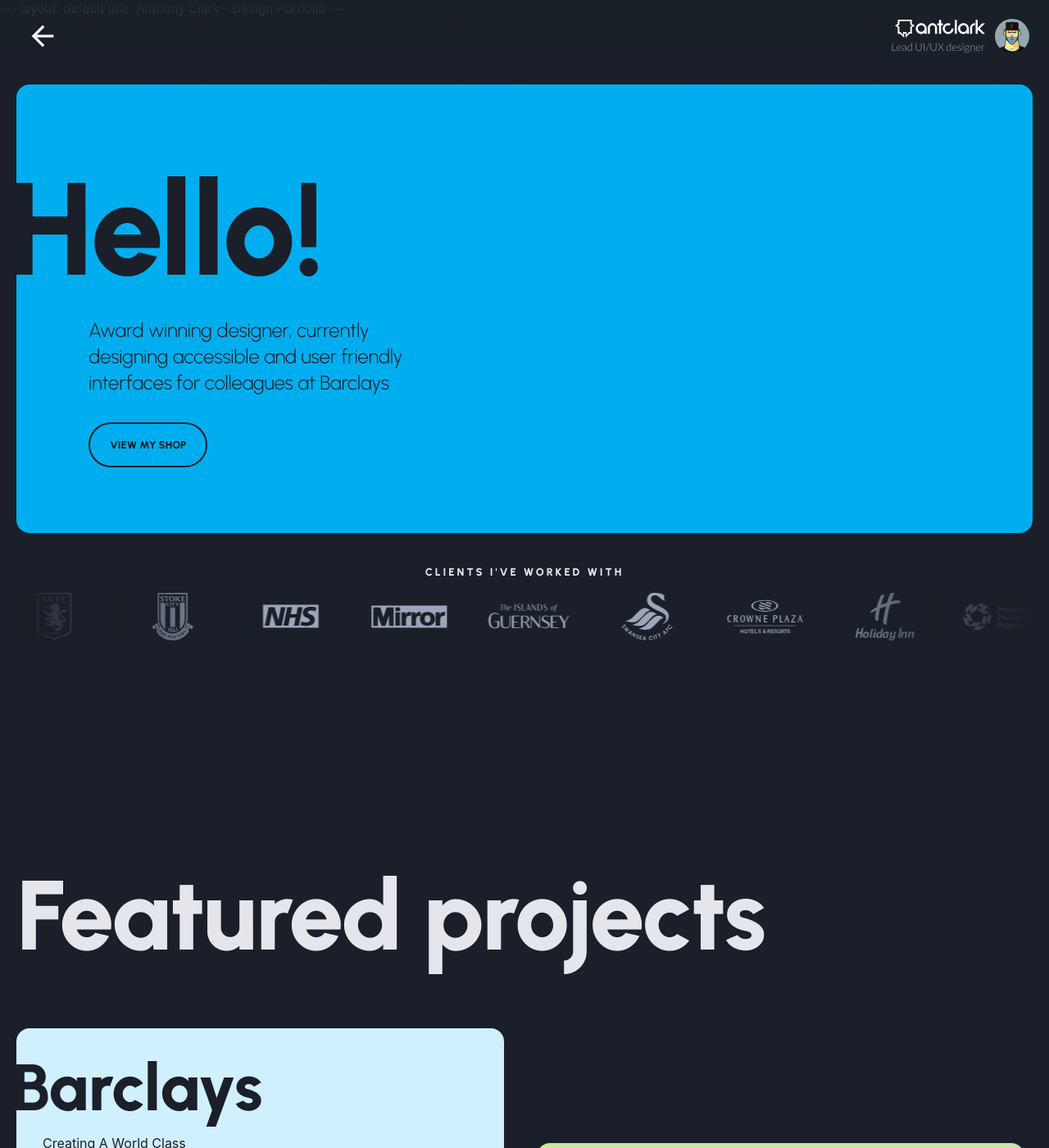
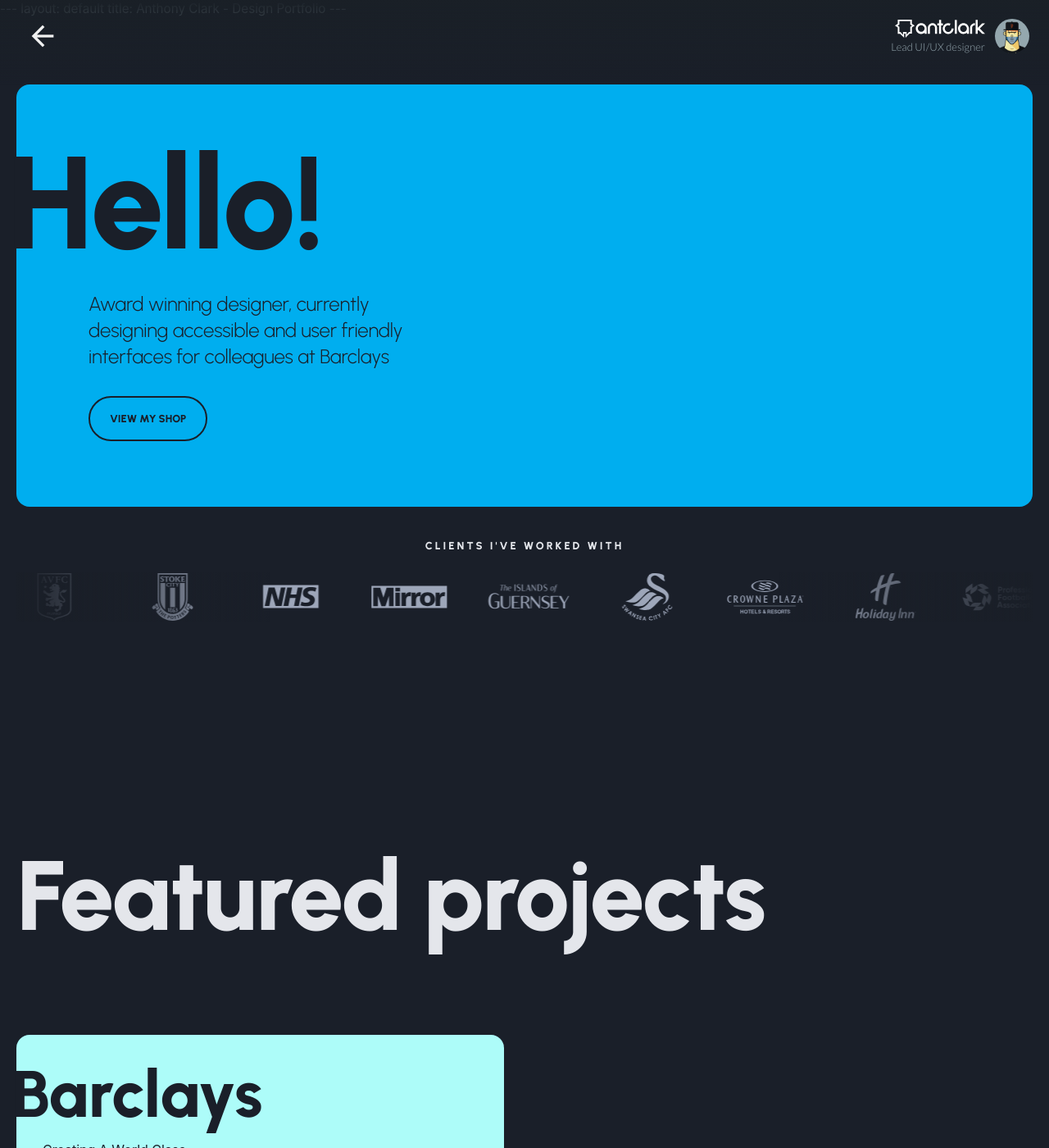
Before and after one commit to anthony-clark/AnthonyClark.github.io, a Jekyll site: the page home.html, which Jekyll copies as it is, in a window 1280 px wide and 1400 px high. Shown: the whole window at 82% size. Built offline with Jekyll 4.4.1, drawn with Linux system fonts in a browser that asks for light colours; nearby versions of some CDN libraries; some of the changed text lies outside the part shown.

Commit message:
home edits

```diff
--- a/css/main.css
+++ b/css/main.css
@@ -87,7 +87,7 @@
   #home-hero{
   border-radius: 16px;
   background-color: #00aeef;
-  padding: 48px 88px 80px 88px;
+  padding: 16px 88px 80px 88px;
   margin: 80px auto 24px auto;
   }
   #home-hero h1{
@@ -365,7 +365,7 @@
      line-height: 48px;
 }
 h3.small{
-    margin: 0;
+    margin: 0 0 8px 0;
     padding: 0;
     font-size: 13px;
     text-transform: uppercase;
@@ -472,7 +472,7 @@
 
 #featured-projects ul{
     padding: 0;
-    margin:0;
+    margin:80px 0 0 0;
     display: flex;
     flex-wrap: wrap;
 }
@@ -482,6 +482,7 @@
     width: 48%;
     list-style: none;
     float: left;
+    position: relative;
 }
 #featured-projects ul li.no-margin{
     margin: 0;
@@ -498,10 +499,13 @@
     transition: background-position .50s ease-in-out;
     -moz-transition: background .50s ease-in-out;
     -webkit-transition: background .50s ease-in-out;
-    height: 280px;
     padding:24px 32px 32px 32px;
 }
-
+.home-featured-projects a img{
+position: absolute;
+right: 0;
+top: 80px;
+}
 .home-featured-projects p{
   font-size: 16px;
   line-height: 24px;
@@ -509,7 +513,8 @@
   font-family: 'Inter', Arial, Helvetica;
   font-weight: 400;
   margin-bottom: 16px;
-  width:220px
+  width:220px;
+  min-height: 64px;
 }
 .home-featured-projects h3{
   margin: 0;
@@ -555,7 +560,7 @@
 .home-featured-projects.barclays a{
   background-size: 180%;
   background-position: -115px -170px;
-  background-color: #D1F0FF;
+  background-color: #ADFCF9;
 }
 .home-featured-projects.barclays a:hover{
     background-size: 300%;
@@ -584,7 +589,7 @@
 .home-featured-projects.lexus a{
   background-size: 195%;
   background-position: -175px -45px;
-  background-color: #D2D5D7;
+  background-color: #D1DAEC;
   margin-top: 32px;
 }
 .home-featured-projects.lexus a:hover{
@@ -603,7 +608,7 @@
 .home-featured-projects.lfc a{
   background-size: 210%;
   background-position: -345px -25px;
-  background-color: #EBEBD3;
+  background-color: #FC1255;
   margin-top: -110px;
 }
 
@@ -624,7 +629,7 @@
 .home-featured-projects.playmaker a{
   background-size: 260%;
   background-position: -265px -15px;
-  background-color: #C5E6A6;
+  background-color: #C8FF95;
   margin-top: 140px;
 }
 .home-featured-projects.playmaker a:hover{
@@ -672,11 +677,13 @@
 #project-archive-row-3{
     display: flex;
     grid-gap: 40px;
+    align-content: flex-start;
+    align-items: flex-start;
+    flex-wrap: wrap;
 }
 #project-archive-row-3 img{
     width: 440px;
-    height: fit-content;
-    display: block;
+
 }
 
 #about{
@@ -708,7 +715,7 @@
 ul.experience li{
     padding-bottom: 32px;
     border-left: 1px solid #94a6ae;
-    padding-left: 44px;
+    padding-left: 24px;
 }
 ul.experience li.current:before {
     position: absolute;
@@ -777,7 +784,7 @@
     background-repeat: no-repeat;
     background-position: right;
     border-radius: 16px;
-    padding: 88px 56px 80px 56px;
+    padding: 56px 56px 80px 56px;
     margin-bottom: 160px;
     position: relative;
 }
@@ -815,7 +822,7 @@
     width: 520px;
     position: absolute;
     right: 8px;
-    top: -105px;
+    top: -160px;
 }
 
 
--- a/home.html
+++ b/home.html
@@ -92,7 +92,7 @@
 			<li class="home-featured-projects barclays"><a href=""><h3>Barclays</h3><p>Creating A World Class Sports Platform</p><span class="material-icons-outlined">arrow_forward</span></a></li>
 			<li class="home-featured-projects playmaker no-margin"><a href="/playmaker-platform.html"><h3>Playmaker</h3><p>Creating A World Class Sports Platform</p><span class="material-icons-outlined">arrow_forward</span></a></li>
 			<li class="home-featured-projects lfc"><a href="/Liverpool-fc-store.html"><h3>Liverpool FC</h3><p>Designing the first fully responsive ecommerce offering in football</p><span class="material-icons-outlined">arrow_forward</span></a></li>
-			<li class="home-featured-projects lexus no-margin"><a href="/lexus-car-search.html"><h3>Lexus</h3><p>Improving The Search For A Pre-Owned Lexus</p><span class="material-icons-outlined">arrow_forward</span></a></li>
+			<li class="home-featured-projects lexus no-margin"><a href="/lexus-car-search.html"><h3>Lexus</h3><p>Improving The Search For A Pre-Owned Lexus</p><span class="material-icons-outlined">arrow_forward</span><img src="images/homepage/home-lexus-screens.png" class="small-archive-image" alt="Screenshots of Lexus car search concept designs"></a></li>
 		</ul>
 	</div>
 
@@ -119,27 +119,7 @@
 		</div>
 
 
-	<div class="container">
-	<h3 class="small">Clients i've worked with</h3>
-	  <div id="client-list">
-		<img src="images/logos/lfc.svg" alt="">
-		<img src="images/logos/efc.svg" alt="">
-		<img src="images/logos/aston-villa.svg" alt="">
-		<img src="images/logos/stoke-city.svg" alt="">
-		<img src="images/logos/nhs.svg" alt="">
-		<img src="images/logos/mirror.svg" alt="">
-		<img src="images/logos/guernsey.png" alt="">
-		<img src="images/logos/swansea-city.svg" alt="">
-		<img src="images/logos/crowne-plaza.svg" alt="">
-		<img src="images/logos/holiday-inn.svg" alt="">
-		<img src="images/logos/pfa.svg" alt="">
-		<img src="images/logos/chester-racecourse.svg" alt="">
-		<img src="images/logos/odyssey-arena.svg" alt="">
-		<img src="images/logos/revolution-vodka-bars.png" alt="">
-		<img src="images/logos/liverpool-john-lennon-airport.png" alt="">
-		<img src="images/logos/crowne-plaza.svg" alt="">
-	  </div>
-	</div>
+
 
 
 
```
Also changed, not shown: everton-fc.html (+21 -1 lines), images/homepage/home-lexus-screens.png (added).
